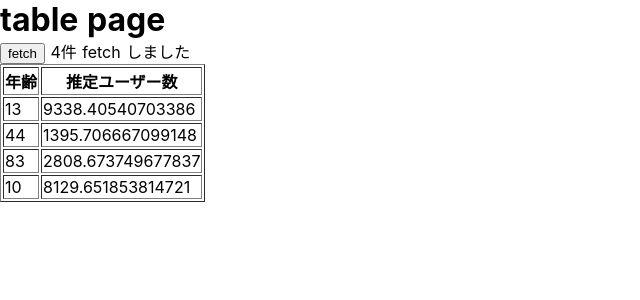
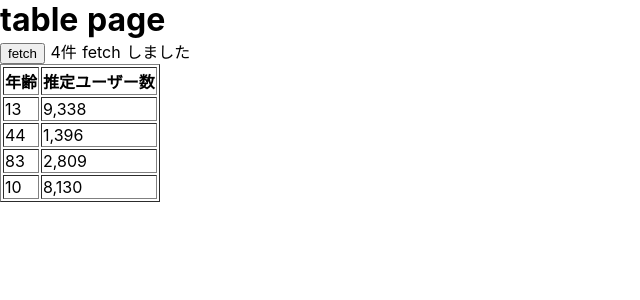
Before and after one commit to shun91/nuxt-json-to-table, a Nuxt app: page /table in a window 1280 px wide. Shown: the top 300 px of the page, without its empty margins (0-640 px from the left). Built offline with nearby package versions, Linux system fonts and the light colour scheme.

Commit message:
👍 add format filter

```diff
--- a/pages/table.vue
+++ b/pages/table.vue
@@ -10,7 +10,7 @@
       </tr>
       <tr v-for="item in items" :key="item.age">
         <td>{{ item.age }}</td>
-        <td>{{ item.users }}</td>
+        <td>{{ item.users | format }}</td>
       </tr>
     </table>
   </div>
@@ -35,6 +35,12 @@ function getJson() {
 }
 
 export default {
+  filters: {
+    format(n) {
+      return Math.round(n).toLocaleString()
+    }
+  },
+
   data: () => ({
     items: []
   }),
```
